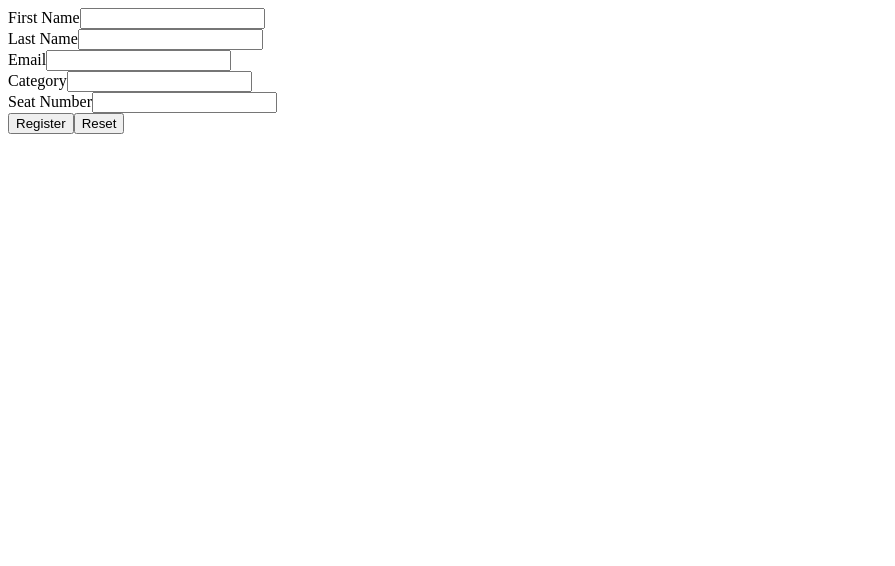
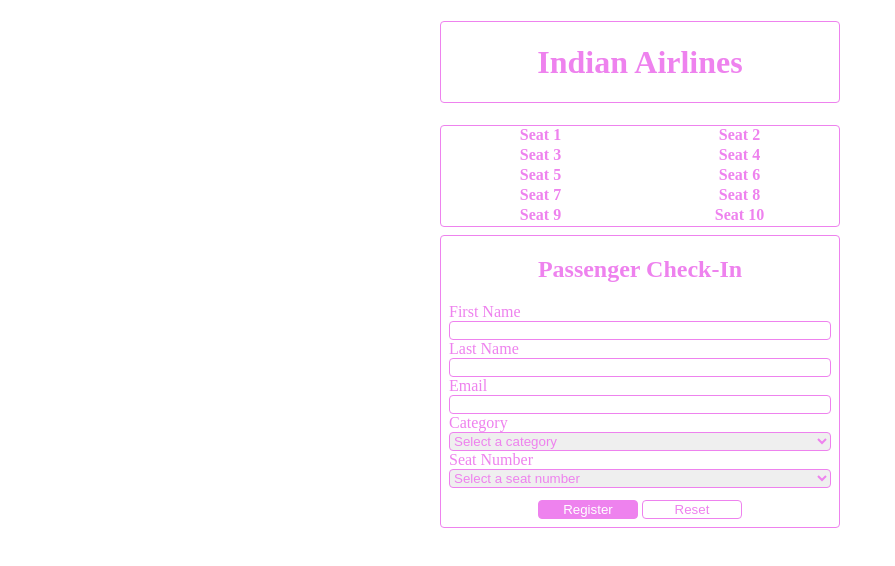
Before and after one commit to liyassudeen/airlines_with_react, a React app: page / in a window 1280 px wide. Shown: the whole page, without its empty margins (0-895 px from the left). Built offline with nearby package versions, Linux system fonts and the light colour scheme.

Commit message:
seat allocation integrated with passenger registration
seat allocation integrated with passenger registration

```diff
--- a/src/component/displayFlightDetails.js
+++ b/src/component/displayFlightDetails.js
@@ -1,16 +1,17 @@
 import React from "react";
 import { connect } from "react-redux";
 import SeatAllocation from "./seatAllocation";
-import "../styles/displayFlightDetails.css";
+import PassengerRegistration from "./passengerRegistration";
+import "../styles/displayFlightDetails.scss";
 
 class FlightDetails extends React.Component {
   render() {
-    console.log(this.props);
     const { name } = this.props;
     return (
-      <div>
+      <div className="flight-details-container">
         <h1>{name}</h1>
-        <SeatAllocation {...this.props} />
+        <SeatAllocation />
+        <PassengerRegistration />
       </div>
     );
   }
--- a/src/component/passengerRegistration.js
+++ b/src/component/passengerRegistration.js
@@ -4,14 +4,27 @@
 import * as Yup from "yup";
 import { submitForm } from "./action";
 import { store } from "./store";
+import "../styles/passengerRegistration.scss";
 
-export default class PassengerRegistration extends React.Component {
+class PassengerRegistration extends React.Component {
   submitHandler = fields => {
     store.dispatch(submitForm(fields));
-    console.log(store.getState());
   };
+
+  renderSeatOptions = (seatsCount) => {
+    const seatOptions = [];
+    for (let i = 1; i <= seatsCount; i++) {
+      seatOptions.push(
+        <option value={i}>{i}</option>
+      );
+    }
+    return seatOptions;
+  }
+
   render() {
     return (
+      <div className="passenger-reg-container">
+        <h2>Passenger Check-In</h2>
         <Formik
           initialValues={{
             firstName: "",
@@ -25,11 +38,13 @@
             lastName: Yup.string().required("Last Name is required"),
             email: Yup.string()
               .email("Email is invalid")
-            .required("Email is required")
+              .required("Email is required"),
+            category: Yup.string()
+            .required("category is required")
           })}
           onSubmit={fields => this.submitHandler(fields)}
           render={({ errors, status, touched, submitHandler }) => (
-          <Form>
+            <Form className="form-container">
               <div className="form-group">
                 <label htmlFor="firstName">First Name</label>
                 <Field
@@ -80,11 +95,23 @@
               </div>
               <div className="form-group">
                 <label htmlFor="category">Category</label>
-              <Field name="category" type="text" />
+                <Field name="category" component="select">
+                  <option value="" selected>
+                    Select a category
+                  </option>
+                  <option value="checkin">checkin</option>
+                  <option value="infant">infant</option>
+                  <option value="disabledPerson">disabledPerson</option>
+               </Field>
               </div>
               <div className="form-group">
                 <label htmlFor="seatnumber">Seat Number</label>
-              <Field name="seatnumber" type="text" />
+                <Field name="seatnumber" component="select">
+                  <option value="" selected>
+                    Select a seat number
+                  </option>
+                  {this.renderSeatOptions(this.props.availableSeats)}
+                </Field>
               </div>
               <div className="form-group">
                 <button type="submit" className="btn btn-primary mr-2">
@@ -97,6 +124,15 @@
             </Form>
           )}
         />
+      </div>
     );
   }
 }
+
+const mapStateToProps = state => {
+  return {
+    availableSeats: state.seatDetails.availableSeats,
+  };
+};
+
+export default connect(mapStateToProps)(PassengerRegistration);
--- a/src/component/seatAllocation.js
+++ b/src/component/seatAllocation.js
@@ -1,10 +1,11 @@
 import React from "react";
-import "../styles/seatAllocation.css";
+import { connect } from "react-redux";
+import "../styles/seatAllocation.scss";
 
-export default class SeatAllocation extends React.Component {
+class SeatAllocation extends React.Component {
   clickHandler = e => {
     if (
-      e.target.className.includes("check-in") ||
+      e.target.className.includes("checkin") ||
       e.target.className.includes("infant") ||
       e.target.className.includes("disabledPerson")
     ) {
@@ -21,7 +22,7 @@
       const { passengerDetails } = this.props;
       let className = "seat";
       passengerDetails.forEach(passenger => {
-        className += passenger.id == i ? " " + passenger.category : "";
+        className += passenger.seatnumber == i ? " " + passenger.category : "";
       });
       seats.push(
         <div className={className} onClick={this.clickHandler} id={i}>
@@ -33,6 +34,17 @@
   }
   render() {
     const { totalSeats } = this.props;
+    console.log(this.props);
     return <div className="seatContainer">{this.renderSeats(totalSeats)}</div>;
   }
 }
+
+const mapStateToProps = state => {
+  return {
+    totalSeats: state.seatDetails.totalSeats,
+    availableSeats: state.seatDetails.availableSeats,
+    passengerDetails: state.seatDetails.passengerDetails
+  };
+};
+
+export default connect(mapStateToProps)(SeatAllocation);
--- a/src/index.js
+++ b/src/index.js
@@ -3,13 +3,12 @@
 import { Provider } from "react-redux";
 import SelectFlight from "./component/selectFlight";
 import FlightDetails from "./component/displayFlightDetails";
-import PassengerRegistration from "./component/passengerRegistration";
 import { store } from "./component/store";
 
 const rootElement = document.getElementById("root");
 ReactDOM.render(
   <Provider store={store}>
-    <PassengerRegistration />
+    <FlightDetails />
   </Provider>,
   rootElement
 );
--- a/src/styles/displayFlightDetails.css
+++ b/src/styles/displayFlightDetails.scss
@@ -1,3 +1,8 @@
+.flight-details-container {
+  max-width: 400px;
+  margin: 0 auto;
+}
+
 h1 {
   display: flex;
   justify-content: center;
--- /dev/null
+++ b/src/styles/passengerRegistration.scss
@@ -0,0 +1,46 @@
+.passenger-reg-container {
+  max-width: 400px;
+  margin: 0 auto;
+  border: 1px solid violet;
+  border-radius: 4px;
+  margin-top: 8px;
+  padding: 0 8px 8px;;
+  box-sizing: border-box;
+  h2 {
+    color: violet;
+    text-align: center;
+  }
+  .form-group {
+    display: flex;
+    flex-direction: column;
+    &:last-of-type {
+      flex-direction: row;
+      justify-content: center;
+      margin-top: 12px;
+      button {
+        width: 100px;
+        background: white;
+        color: violet;
+        border: 1px solid violet;
+        border-radius: 4px;
+        outline: none;
+        &:first-of-type {
+          background: violet;
+          color: white;
+          margin-right: 4px;
+        }
+      }
+    }
+    label {
+      color: violet;
+    }
+    input, select {
+      border: 1px solid violet;
+      border-radius: 4px;
+      color: violet;
+    }
+    .invalid-feedback {
+      color: red;
+    }
+  }
+}
--- a/src/styles/seatAllocation.css
+++ b/src/styles/seatAllocation.scss
@@ -22,7 +22,7 @@
   background: blue;
   opacity: 0.5;
 }
-.seat.check-in {
+.seat.checkin {
   background: green;
   opacity: 0.5;
 }
```
Lines whose indentation alone changed are shown as unchanged.
